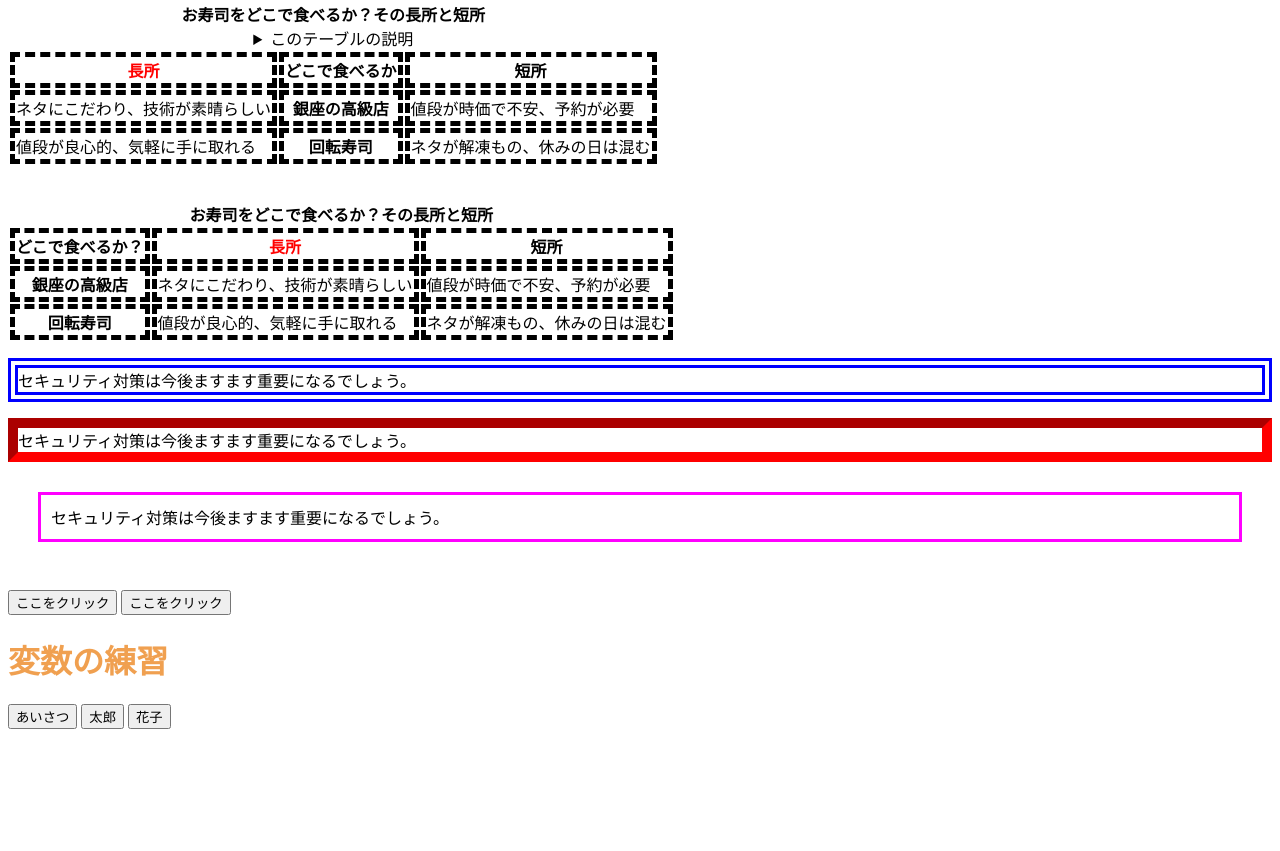
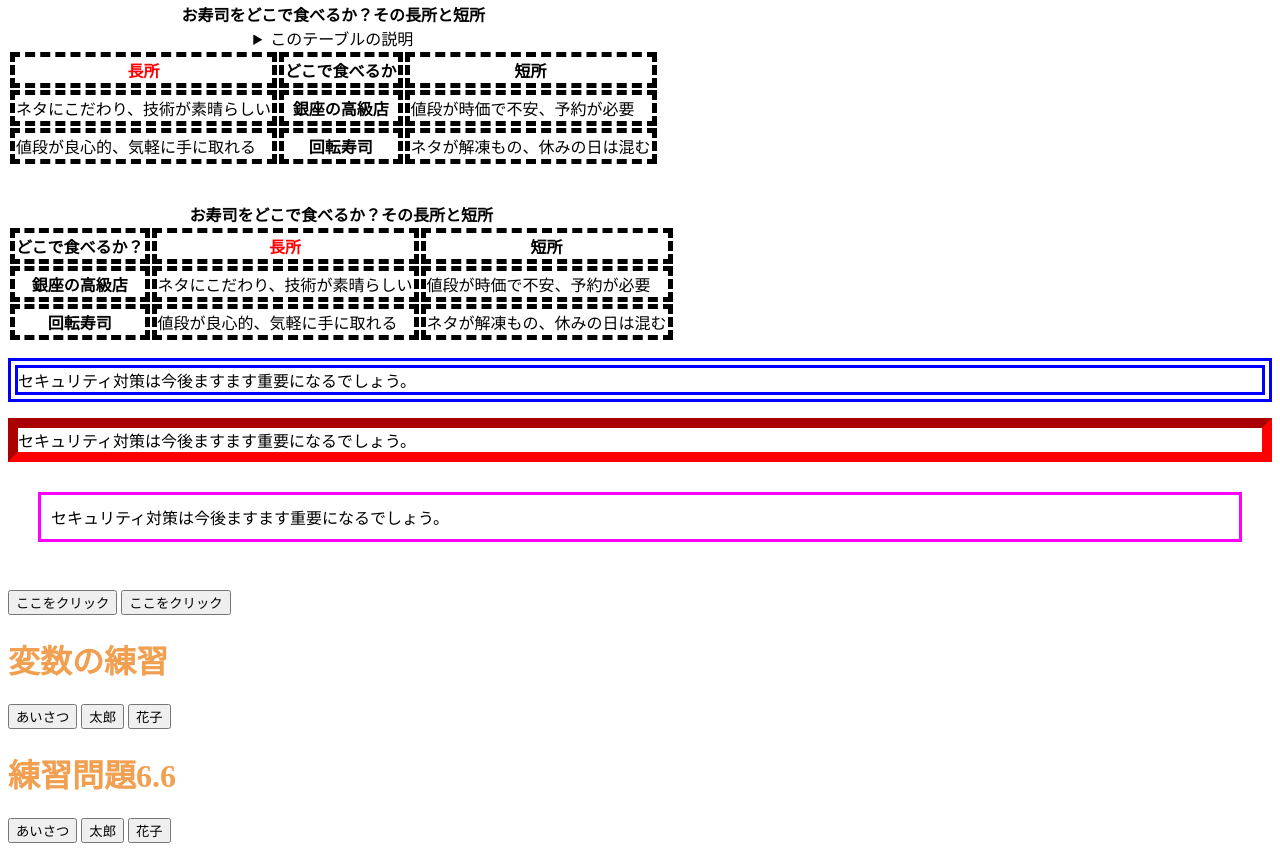
Before and after one commit to santandanao/web2023-02, a plain HTML site: page index.html in a window 1280 px wide. Shown: the part 87-938 px from the top of the page. Before the commit the page ends 824 px from the top, so only its background shows below. Drawn offline with Linux system fonts and the light colour scheme.

Commit message:
Update index.html

```diff
--- a/index.html
+++ b/index.html
@@ -7,6 +7,7 @@
     <script src="myjs.js"></script><!--この行を追加-->
     <script src="ex6-1.js"></script>
     <script src="ex6-5.js"></script>
+    <script src="ex6-6.js"></script>
 </head>
 <body>
     <h1>練習問題2.4</h1>
@@ -57,5 +58,10 @@
     <input type="button" value="太郎" onclick="taro65();">
     <input type="button" value="花子" onclick="hanako65();">
 
+    <h1>練習問題6.6</h1>
+    <input type="button" value="あいさつ" onclick="saycome66();">
+    <input type="button" value="太郎" onclick="taro66();">
+    <input type="button" value="花子" onclick="hanako66();">
+
 </body>
 </html>
```
